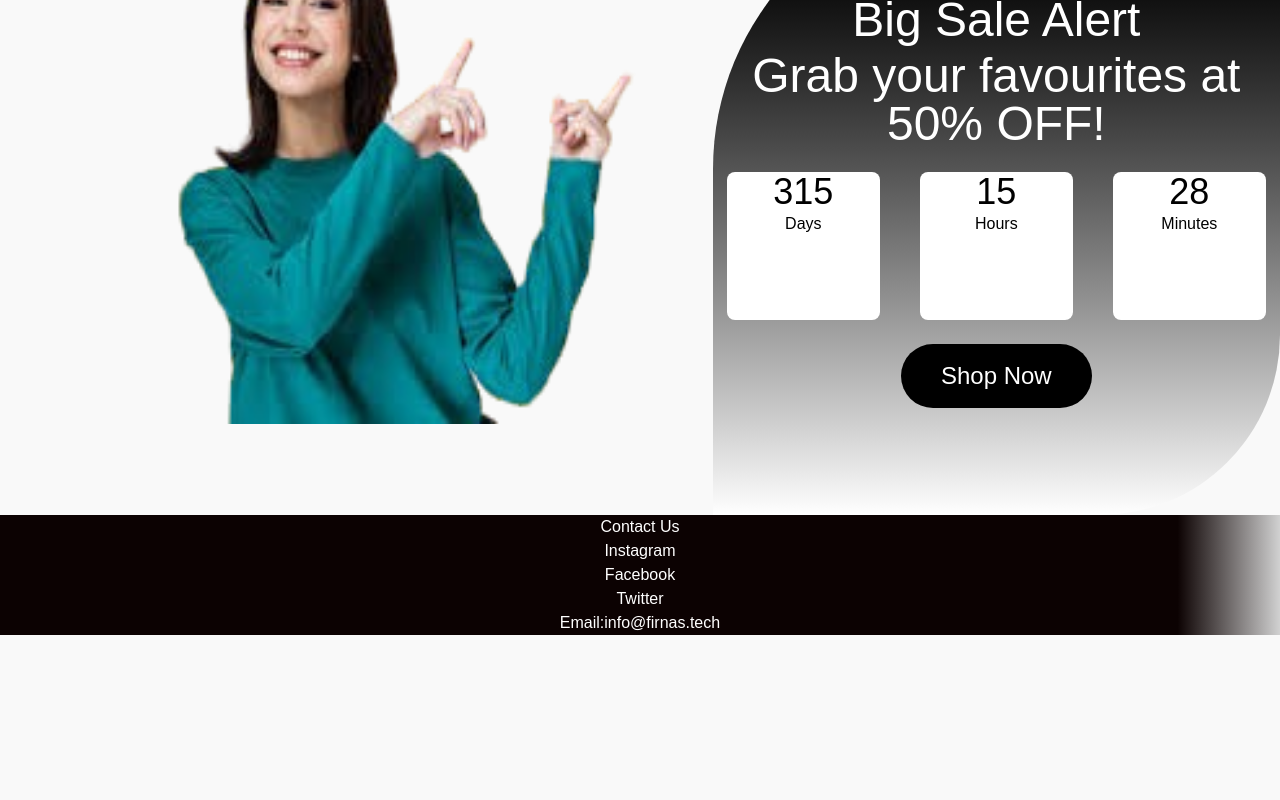
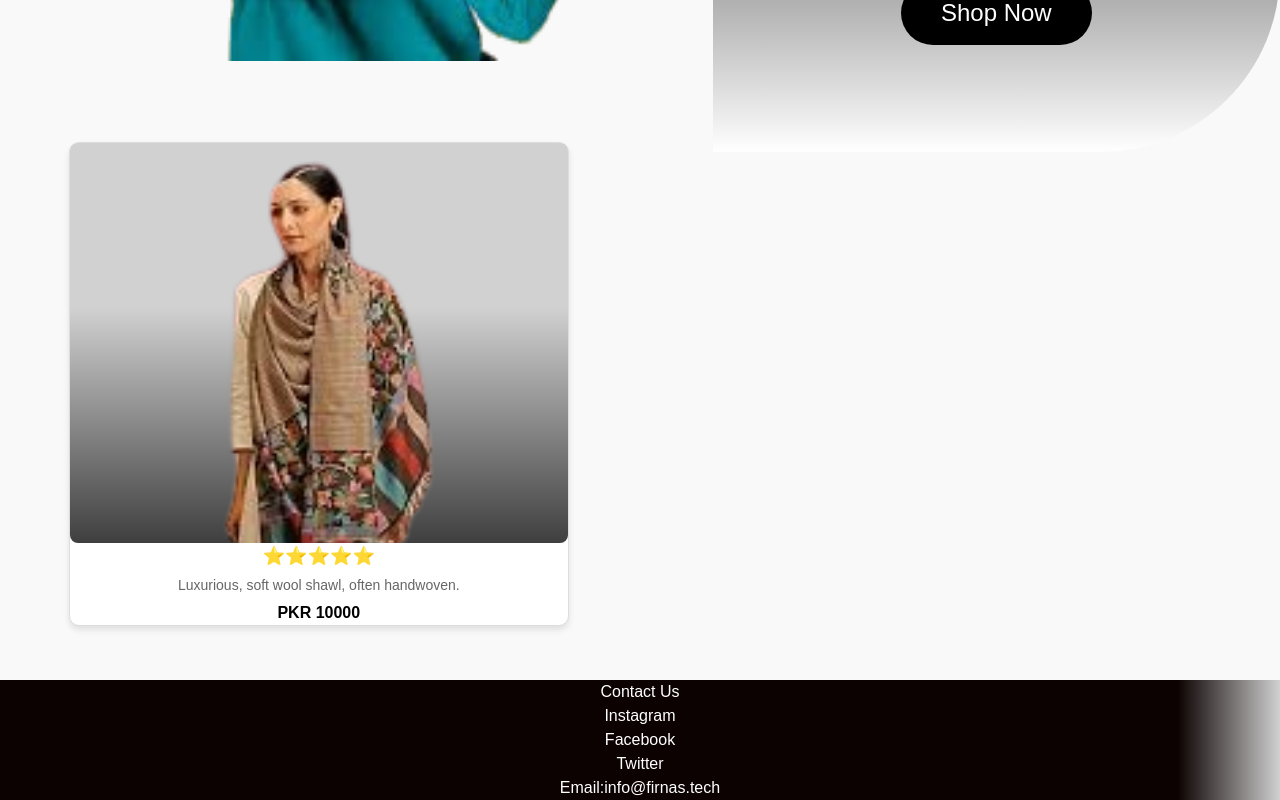
Before and after one commit to Shazam-1699/Gulluna-Collections, a React (Vite) app: page /home in a window 1280 px wide. Shown: the part 2097-2897 px from the top of the page. Before the commit the page ends 2732 px from the top, so only its background shows below. Built offline with nearby package versions, Linux system fonts and the light colour scheme.

Commit message:
finalized homepage

```diff
--- a/src/assets/styles/productcard.css
+++ b/src/assets/styles/productcard.css
@@ -1,6 +1,6 @@
 .product-card {
     display: inline-block;
-    width: 400px;
+    width: 500px;
     border-radius: 10px;
     box-shadow: 0px 4px 6px rgba(0, 0, 0, 0.1);
     border: 1px solid #ddd;
@@ -20,6 +20,9 @@
     background: rgb(209,209,209);
     background: linear-gradient(180deg, rgba(209,209,209,1) 41%, rgba(63,63,63,1) 100%);
     width: 100%;
+    height: 400px;
+    overflow: hidden;
+    border-radius: 8px;
   }
 
   .product-details {
--- a/src/pages/homepage.jsx
+++ b/src/pages/homepage.jsx
@@ -80,7 +80,7 @@ function Homepage() {
         </p>
       </section>
 
-      {/* ✅ Fixed Products Mapping */}
+      {/* Products Mapping */}
       <div className="grid grid-cols-2 md:grid-cols-4 gap-4 p-10">
         {products.products.map((p) => (
           <ProductCard key={p.id} image={p.image} title={p.name} description={p.description} price={p.price} />
@@ -118,6 +118,12 @@ function Homepage() {
       </div>
       {/* products below sale */}
 
+      <div className="grid grid-cols-2 md:grid-cols-4 gap-4 p-10">
+        {products.products.map((p) => (
+          <ProductCard key={p.id} image={p.image} title={p.name} description={p.description} price={p.price} />
+        ))}
+      </div>
+
       <Footer />
     </div>
   );
```
